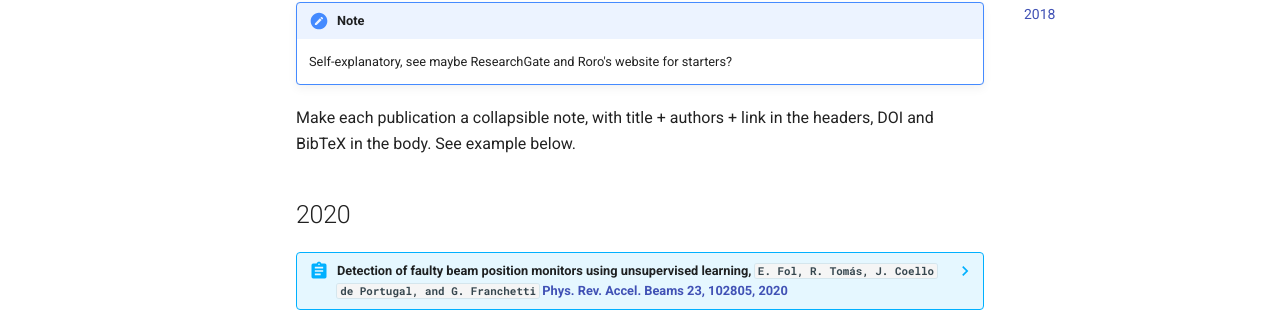
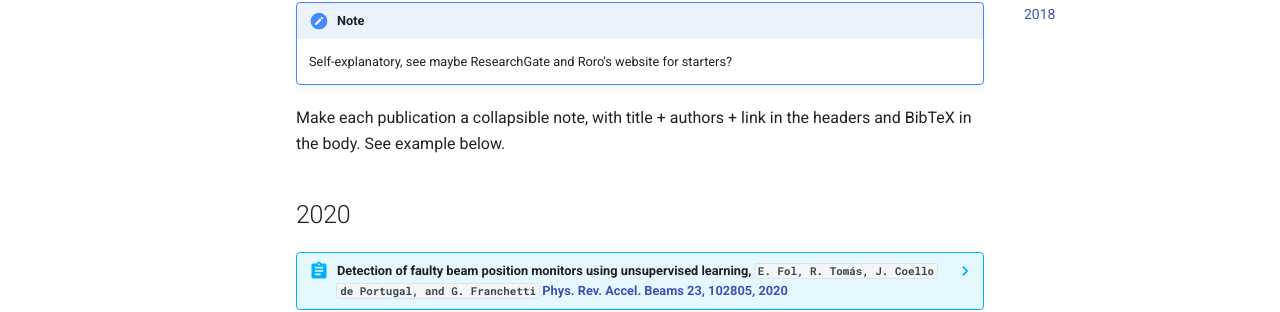
Before and after one commit to pylhc/pylhc.github.io, an MkDocs documentation site: the page built from docs/general/publications.md, in a window 1280 px wide. Shown: the part 226-538 px from the top of the page. Built offline with MkDocs 1.6.1 and Material for MkDocs 9.7.7, drawn with Linux system fonts in a browser that asks for light colours.

Commit message:
No need for DOI if we include hyperlinks

````diff
--- a/docs/general/publications.md
+++ b/docs/general/publications.md
@@ -3,15 +3,12 @@
 !!! note
     Self-explanatory, see maybe ResearchGate and Roro's website for starters?
 
-Make each publication a collapsible note, with title + authors + link in the headers, DOI and BibTeX in the body.
+Make each publication a collapsible note, with title + authors + link in the headers and BibTeX in the body.
 See example below.
 
 ## 2020
 
 ??? abstract "Detection of faulty beam position monitors using unsupervised learning, `E. Fol, R. Tomás, J. Coello de Portugal, and G. Franchetti`  [Phys. Rev. Accel. Beams 23, 102805, 2020](https://journals.aps.org/prab/abstract/10.1103/PhysRevAccelBeams.23.102805){target=_blank}"
-    ```
-    DOI: https://doi.org/10.1103/PhysRevAccelBeams.23.102805
-    ```
     ```
     @article{faulty_bpm_detection,
       title = {Detection of faulty beam position monitors using unsupervised learning},
````
